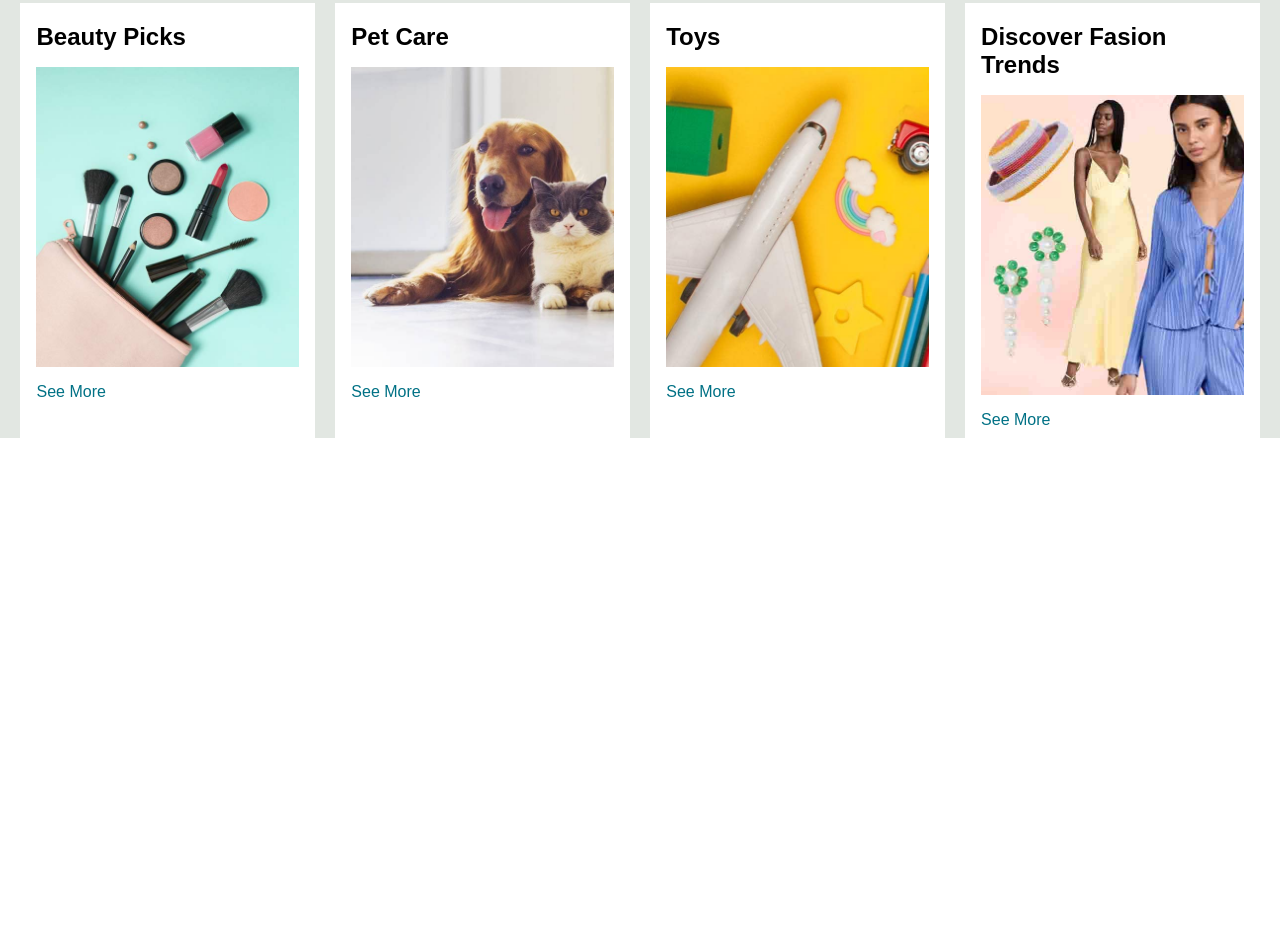
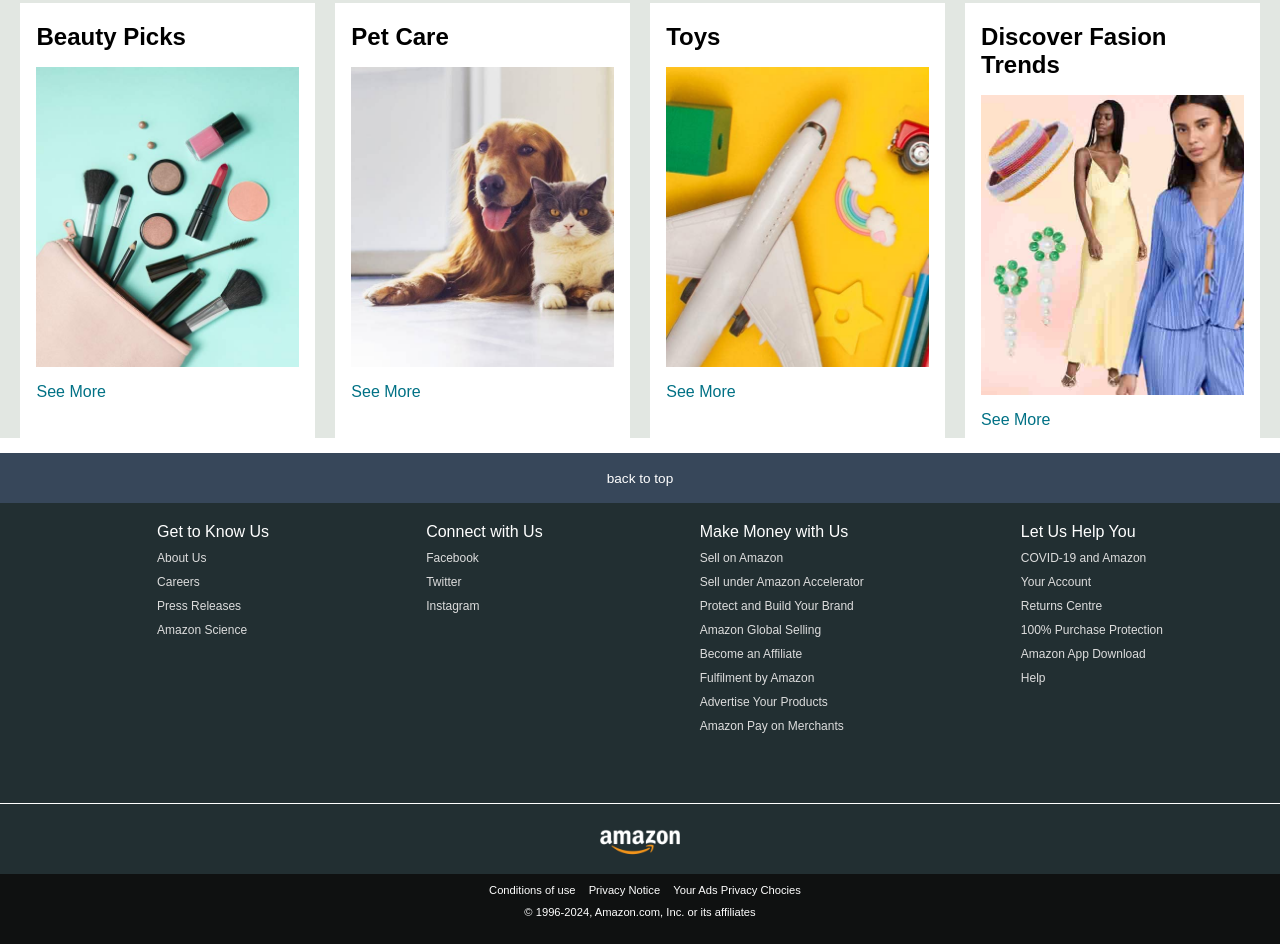
Before and after one commit to AmitBhandwalkar/Amazon-Clone, a plain HTML site: page index.html in a window 1280 px wide. Shown: the part 862-1806 px from the top of the page. Before the commit the page ends 1300 px from the top, so only its background shows below. Drawn offline with Linux system fonts and the light colour scheme.

Commit message:
add footer section

```diff
--- a/index.css
+++ b/index.css
@@ -227,3 +227,81 @@ a{
 .box-content p {
     color: #007185;
 }
+
+
+/* footer */
+footer{
+    margin-top: 15px;
+}
+
+.foot-panel-1 a{
+  background-color: #37475a;
+  color: white;
+  height: 50px;
+  display: flex;
+  justify-content: center;
+  align-items: center;
+  font-size: 0.85rem;
+}
+
+.foot-panel-2{
+    background-color: #222f32;
+    color: white;
+    height: 300px;
+    display: flex;
+    justify-content: space-evenly;
+}
+
+.foot-panel-2 ul{
+    margin-top: 20px;
+}
+
+.foot-panel-2 ul a{
+    text-decoration: none;
+    color: white;
+    display: block;
+    font-size: 0.75rem;
+    margin-top: 10px;
+    color: #dddddd;
+}
+
+.foot-panel-3{
+    height: 70px;
+    background-color: #222f32;
+    border-top: 0.5px solid white;
+    display: flex;
+    align-items: center;
+    justify-content: center;
+}
+
+.log{
+    background-image: url("images/amazon_logo.png");
+    background-size: cover;
+    height: 50px;
+    width: 100px;
+}
+
+.pages a{
+    color: white;
+    margin-left: 10px;
+}
+
+.pages{
+ font-size: 0.7rem;
+ text-align: center;
+ padding-top: 10px;
+}
+.copyright{
+    font-size: 0.7rem;
+    text-align: center;
+    margin-top: 10px;
+}
+
+.foot-panel-4{
+    background-color: #0f1111;
+    color: white;
+    height: 70px;
+    /* display: flex;
+    justify-items: center;
+    align-items: center; */
+}
--- a/index.html
+++ b/index.html
@@ -156,6 +156,62 @@
 
       </div>
 
+      <footer>
+        <div class="foot-panel-1">
+          <a href="#" class="top">back to top</a>
+        </div>
+        <div class="foot-panel-2">
+            <ul>
+             <p>Get to Know Us</p>
+              <a href="">About Us</a>
+              <a href=""> Careers</a>
+              <a href="">Press Releases</a>
+              <a href="">Amazon Science</a>
+            </ul>
+            <ul>
+              <p>Connect with Us</p>
+               <a href="https://www.facebook.com/checkpoint/1501092823525282/?next=https%3A%2F%2Fwww.facebook.com%2FAmazonIN">Facebook</a>
+               <a href="https://twitter.com/AmazonIN">Twitter</a>
+               <a href="https://www.instagram.com/amazondotin/">Instagram</a>
+             </ul>
+             <ul>
+              <p>Make Money with Us</p>
+               <a href="">Sell on Amazon</a>
+               <a href=""> Sell under Amazon Accelerator</a>
+               <a href="">Protect and Build Your Brand</a>
+               <a href="">Amazon Global Selling</a>
+               <a href="">Become an Affiliate</a>
+               <a href="">Fulfilment by Amazon</a>
+               <a href="">Advertise Your Products</a>
+               <a href="">Amazon Pay on Merchants</a>
+             </ul>
+             <ul>
+              <p>	Let Us Help You</p>
+               <a href="">COVID-19 and Amazon</a>
+               <a href="">Your Account</a>
+               <a href="">Returns Centre</a>
+               <a href="">100% Purchase Protection</a>
+               <a href="">Amazon App Download</a>
+               <a href="">Help</a>
+             </ul>
+        </div>
+
+        <div class="foot-panel-3">
+             <div class="log"></div>
+        </div>
+
+        <div class="foot-panel-4">
+          <div class="pages">
+              <a href="">Conditions of use</a>
+              <a href="">Privacy Notice</a>
+              <a href="">Your Ads Privacy Chocies</a>
+          </div>
+          <div class="copyright">
+              © 1996-2024, Amazon.com, Inc. or its affiliates
+          </div>
+        </div>
+
+     </footer>
 
 
 </body>
```
